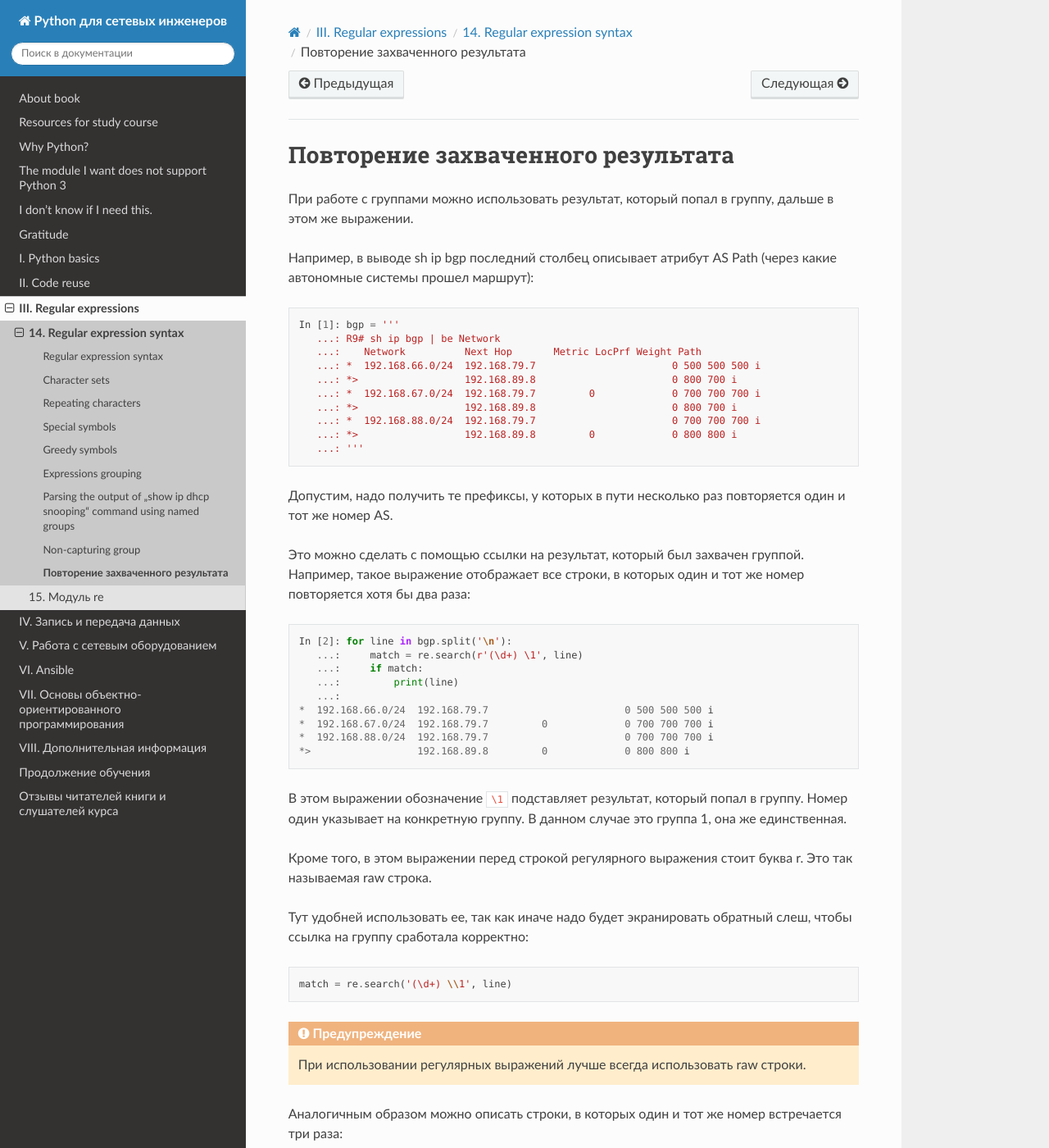
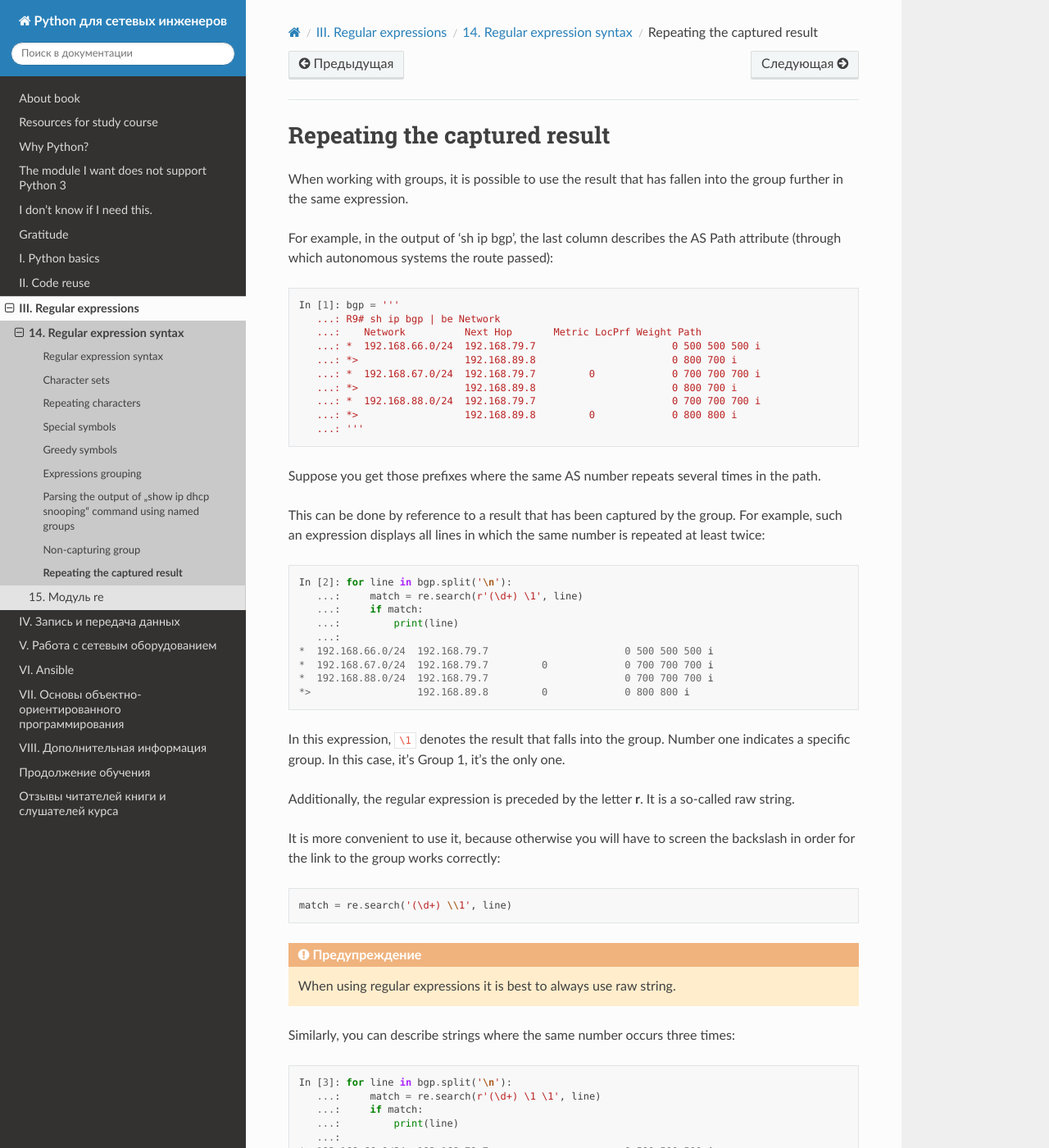
Before and after one commit to Aidar5/nattoeng, a Sphinx documentation site: the page built from docs/source/book/14_regex/4c_group_reference.rst, in a window 1280 px wide and 1400 px high. Shown: the whole window at 82% size. Built offline with Sphinx 7.4.7 and the Read the Docs theme 2.0.0, drawn with Linux system fonts in a browser that asks for light colours; pages that are not in the unit, such as notebooks, are missing from menus; some of the changed text lies outside the part shown.

Commit message:
Update 4c_group_reference.rst

```diff
--- a/docs/source/book/14_regex/4c_group_reference.rst
+++ b/docs/source/book/14_regex/4c_group_reference.rst
@@ -1,11 +1,9 @@
-Повторение захваченного результата
+Repeating the captured result
 ----------------------------------
 
-При работе с группами можно использовать результат, который попал в
-группу, дальше в этом же выражении.
+When working with groups, it is possible to use the result that has fallen into the group further in the same expression.
 
-Например, в выводе sh ip bgp последний столбец описывает атрибут AS Path
-(через какие автономные системы прошел маршрут):
+For example, in the output of ‘sh ip bgp’, the last column describes the AS Path attribute (through which autonomous systems the route passed):
 
 .. code:: python
 
@@ -20,12 +18,9 @@
        ...: *>                  192.168.89.8         0             0 800 800 i
        ...: '''
 
-Допустим, надо получить те префиксы, у которых в пути несколько раз
-повторяется один и тот же номер AS.
+Suppose you get those prefixes where the same AS number repeats several times in the path.
 
-Это можно сделать с помощью ссылки на результат, который был захвачен
-группой. Например, такое выражение отображает все строки, в которых один
-и тот же номер повторяется хотя бы два раза:
+This can be done by reference to a result that has been captured by the group. For example, such an expression displays all lines in which the same number is repeated at least twice:
 
 .. code:: python
 
@@ -39,15 +34,11 @@
     *  192.168.88.0/24  192.168.79.7                       0 700 700 700 i
     *>                  192.168.89.8         0             0 800 800 i
 
-В этом выражении обозначение ``\1`` подставляет результат, который попал
-в группу. Номер один указывает на конкретную группу. В данном случае это
-группа 1, она же единственная.
+In this expression, ``\1`` denotes the result that falls into the group. Number one indicates a specific group. In this case, it’s Group 1, it’s the only one.
 
-Кроме того, в этом выражении перед строкой регулярного выражения стоит
-буква r. Это так называемая raw строка.
+Additionally, the regular expression is preceded by the letter **r**. It is a so-called raw string.
 
-Тут удобней использовать ее, так как иначе надо будет экранировать
-обратный слеш, чтобы ссылка на группу сработала корректно:
+It is more convenient to use it, because otherwise you will have to screen the backslash in order for the link to the group works correctly:
 
 .. code:: python
 
@@ -56,11 +47,9 @@
 
 .. warning::
 
-    При использовании регулярных выражений лучше всегда использовать raw
-    строки.
+    When using regular expressions it is best to always use raw string.
 
-Аналогичным образом можно описать строки, в которых один и тот же номер
-встречается три раза:
+Similarly, you can describe strings where the same number occurs three times:
 
 .. code:: python
 
@@ -73,8 +62,7 @@
     *  192.168.67.0/24  192.168.79.7         0             0 700 700 700 i
     *  192.168.88.0/24  192.168.79.7                       0 700 700 700 i
 
-Аналогичным образом можно ссылаться на результат, который попал в
-именованную группу:
+Similarly, you can reffer to the result which was captured by named group:
 
 .. code:: python
 
```
